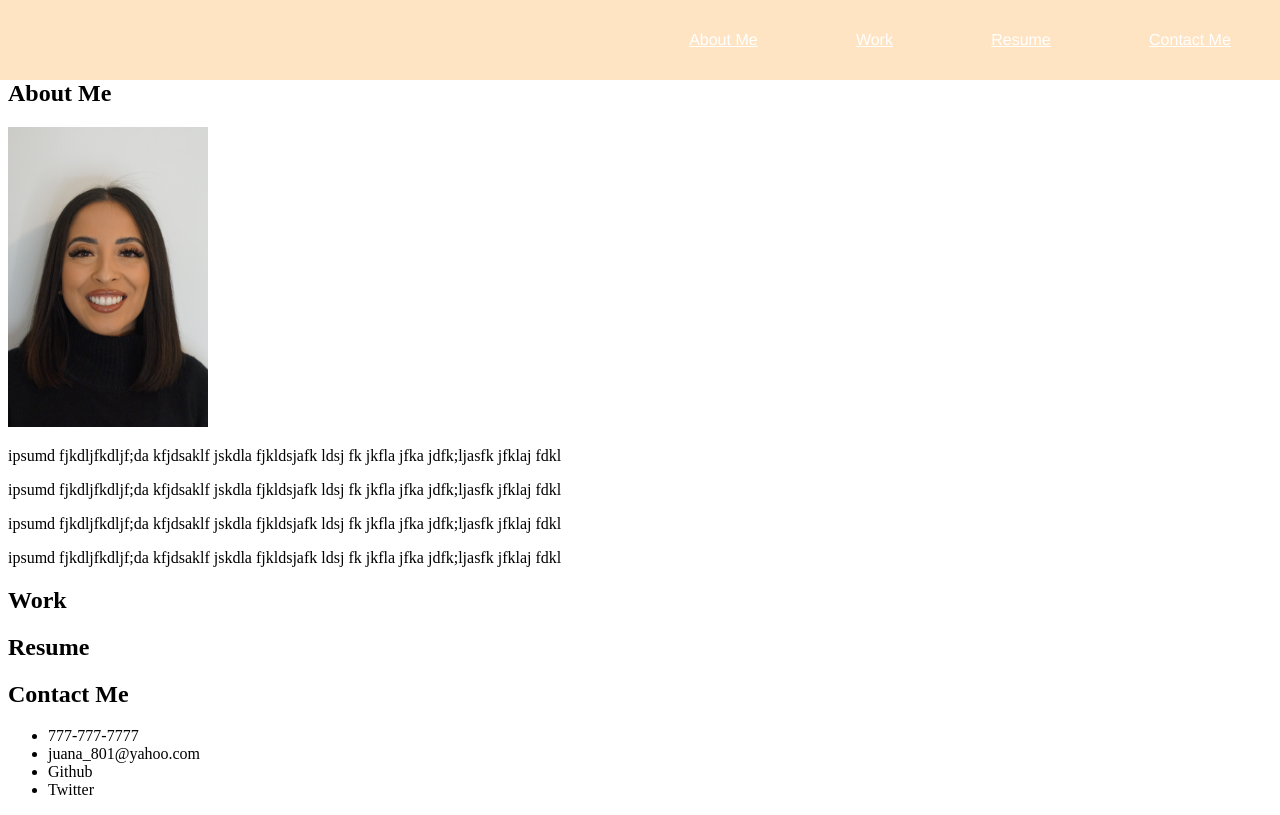
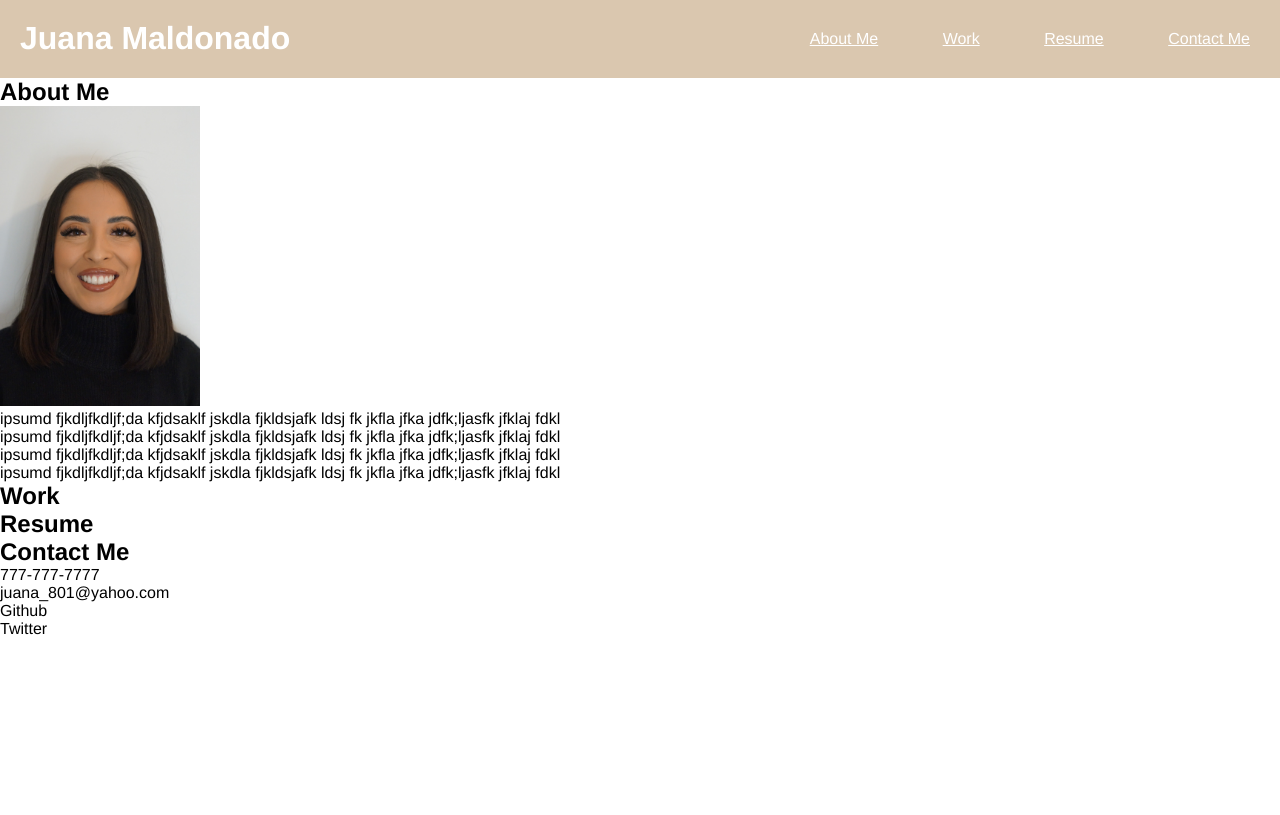
Before and after one commit to Miguelan3l/My-Portfolio, a plain HTML site: page index.html in a window 1280 px wide. Drawn offline with Linux system fonts and the light colour scheme.

Commit message:
change nav bar

```diff
--- a/assets/css/style.css
+++ b/assets/css/style.css
@@ -1,41 +1,27 @@
-
-nav{
-    position: fixed;
-    left: 0;
-    right: 0;
-    top: 0;
-    z-index: 10;
+* {
+    box-sizing: border-box;
+    padding: 0;
+    margin: 0;
     font-family: 'Franklin Gothic Medium', 'Arial Narrow', Arial, sans-serif;
-    height: 80px;
-    background-color: bisque;
+}
+header {
+    background-color: rgb(218, 199, 175);
+    display: flex;
+    justify-content: space-between;
+}
+header h1 {
+    margin: 20px;
+    color: white;
 
 }
-
-h1 .name {
-    float: left;
-    height: 50%;
-    width: 30%;
-    display: flex;
-    align-items: center;
-    color: black;
-
+.nav-links li {
+    display: inline-flex;
+    margin: 30px;
 }
-
-.nav-link {
-    float:right;
-    padding: 0;
-    margin: 0;
-    width: 50%;
-    height: 100%;
-    display: flex;
-    justify-content: space-around;
-    align-items: center;
+li a {
+    color: white;
 }
-.nav-link li {
+li {
     list-style: none;
 
 }
-.nav-link a {
-    color: white;
-    ;
-}
--- a/index.html
+++ b/index.html
@@ -7,14 +7,22 @@
     </head>
     <body>
         <header>
-            <h1 class="name">Juana Maldonado</h1>
+            <h1>Juana Maldonado</h1>
           <!------------------Navbar---------------->
           <nav>
-            <ul class="nav-link">
-                <li><a href="#About Me">About Me</a></li>
-                <li><a href="#Work">Work</a></li>
-                <li><a href="#Resume">Resume</a></li>
-                <li><a href="#Contact Me">Contact Me</a></li>
+            <ul class="nav-links">
+                <li>
+                    <a href="#About Me">About Me</a>
+                </li>
+                <li>
+                    <a href="#Work">Work</a>
+                </li>
+                <li>
+                    <a href="#Resume">Resume</a>
+                </li>
+                <li>
+                    <a href="#Contact Me">Contact Me</a>
+                </li>
             </ul>
         </nav>
         </header>
```
